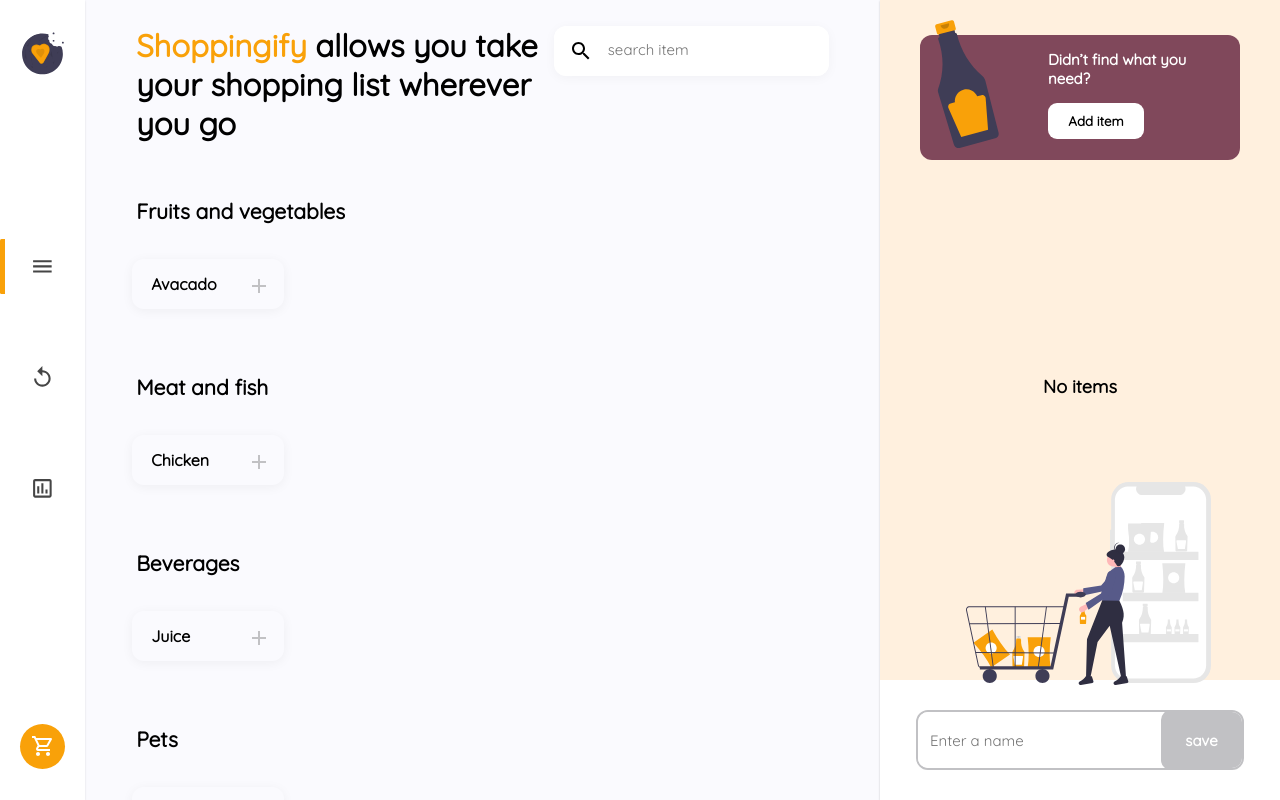
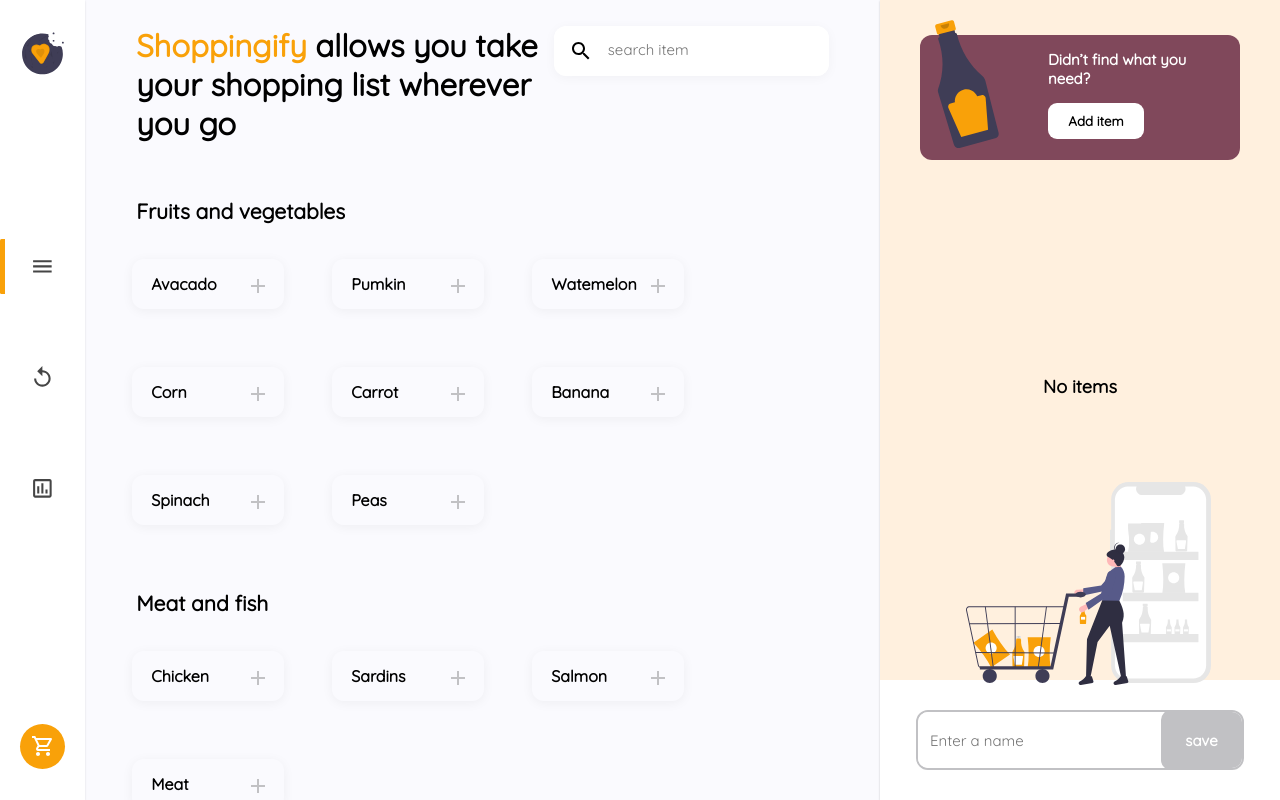
Before and after one commit to nisabmohd/Shoppingify, a React (Vite) app in the folder client/: page / in a window 1280 px wide. Built offline with nearby package versions, Linux system fonts and the light colour scheme.

Commit message:
data render as items

```diff
--- a/client/src/App.tsx
+++ b/client/src/App.tsx
@@ -30,6 +30,8 @@
     setShowCart(false);
   }
   function AddToCart(item: Item) {
+    setShowCart(true);
+    setSelected(undefined);
     setCartItems((cartItems) => [...cartItems, item]);
   }
 
@@ -48,7 +50,6 @@
           <Route path="/history" element={<History />} />
           <Route path="/statistics" element={<Statistics />} />
         </Routes>
-
         {showAdd && <Add />}
         {selected && <Details selected={selected} />}
         {showCart && <Cart cartItems={cartItems} />}
--- a/client/src/components/Card.tsx
+++ b/client/src/components/Card.tsx
@@ -45,21 +45,12 @@
           backgroundColor: "transparent",
           border: "none",
           outline: "none",
-          marginRight: "13px",
           cursor: "pointer",
+          marginRight: "14px",
         }}
+        onClick={(e) => handleAdd(e)}
       >
-        <button
-          style={{
-            backgroundColor: "transparent",
-            border: "none",
-            outline: "none",
-            cursor: "pointer",
-          }}
-          onClick={(e) => handleAdd(e)}
-        >
-          <AddIcon sx={{ color: "#C1C1C4", marginTop: "6px" }} />
-        </button>
+        <AddIcon sx={{ color: "#C1C1C4", marginTop: "6px" }} />
       </button>
     </div>
   );
--- a/client/src/components/Data.tsx
+++ b/client/src/components/Data.tsx
@@ -1,6 +1,8 @@
 import { Category } from "./Category";
+import data from "../data.json";
 
 export function Data() {
+  console.log(data);
   return (
     <div
       style={{
@@ -8,52 +10,9 @@
         height: "50px",
       }}
     >
-      <Category
-        name="Fruits and vegetables"
-        data={[
-          {
-            name: "Avacado",
-            id: 1,
-            category: "Fruits and vegetables",
-            img: "https://wp.inews.co.uk/wp-content/uploads/2021/11/PRI_212086616.jpg?resize=2048,1366&strip=all&quality=90",
-            note: "Nutrient-dense foods are those that provide substantial amounts of vitamins, minerals and other nutrients with relatively few calories. One-third of a medium avocado (50 g) has 80 calories and contributes nearly 20 vitamins and minerals, making it a great nutrient-dense food choice. ",
-          },
-        ]}
-      />
-      <Category
-        name="Meat and fish"
-        data={[
-          {
-            name: "Chicken",
-            id: 9,
-            category: "Meat and fish",
-            img: "https://assets.tendercuts.in/product/C/H/7bfc5e2d-3857-4f3e-a736-222c7a617b67.webp",
-            note: "Chicken has tryptophan, an amino acid that is responsible for raising serotonin levels in your brain. Serotonin is the “feel-good” neurochemical linked with mood",
-          },
-        ]}
-      />
-      <Category
-        name="Beverages"
-        data={[
-          {
-            name: "Juice",
-            id: 1,
-            category: "Beverages",
-            img: "https://www.thelittleepicurean.com/wp-content/uploads/2021/03/passionfruit-juice-1-700x1050.jpg",
-          },
-        ]}
-      />
-      <Category
-        name="Pets"
-        data={[
-          {
-            name: "Oats",
-            id: 1,
-            category: "Pets",
-            img: "https://i0.wp.com/post.healthline.com/wp-content/uploads/2020/06/dog-food-1296x728-header.jpg?w=1155&h=1528",
-          },
-        ]}
-      />
+      {data.map((item) => (
+        <Category key={item.category} name={item.category} data={item.items} />
+      ))}
     </div>
   );
 }
--- a/client/src/components/Details.tsx
+++ b/client/src/components/Details.tsx
@@ -107,6 +107,7 @@
             delete
           </button>
           <button
+            onClick={() => context.AddToCart(selected)}
             style={{
               fontWeight: "bold",
               border: "none",
--- a/client/src/data.json
+++ b/client/src/data.json
@@ -1,150 +1,147 @@
-{
-    "item1": {
+[
+    {
         "category": "Fruits and vegetables",
-        "item": [
+        "items": [
             {
+                "id": 11,
                 "name": "Avacado",
-                "id": 1
+                "category": "Fruits and vegetables",
+                "img": "https://i0.wp.com/images-prod.healthline.com/hlcmsresource/images/AN_images/is-avocado-a-fruit-or-a-vegetable-1296x728-feature.jpg?w=1155&h=1528",
+                "note": "Nutrient-dense foods are those that provide substantial amounts of vitamins, minerals and other nutrients with relatively few calories. One-third of a medium avocado (50 g) has 80 calories and contributes nearly 20 vitamins and minerals, making it a great nutrient-dense food choice. "
             },
             {
-                "name": "Banana",
-                "id": 2
+                "id": 12,
+                "name": "Pumkin",
+                "category": "Fruits and vegetables",
+                "img": "https://st2.depositphotos.com/1167801/5249/i/600/depositphotos_52498055-stock-photo-pumpkin.jpg",
+                "note": "Pumpkins, which produce very long annual vines, are planted individually or in twos or threes on little hills about 2.5 to 3 metres (8 to 10 feet) apart. Botanically, pumpkin fruits are a type of berry known as a pepo. They are generally large, 4–8 kg (9–18 pounds) or more, though some varieties are very small. The largest pumpkins are varieties of C. "
             },
             {
-                "name": "Carrot",
-                "id": 3
+                "id": 13,
+                "name": "Watemelon",
+                "category": "Fruits and vegetables",
+                "img": "https://i0.wp.com/post.healthline.com/wp-content/uploads/2021/11/watermelon-1296x728-header-1.jpg?w=1155&h=1528",
+                "note": "Watermelon is grown in favorable climates from tropical to temperate regions worldwide for its large edible fruit, which is a berry with a hard rind and no internal divisions, and is botanically called a pepo. The sweet, juicy flesh is usually deep red to pink, with many black seeds, although seedless varieties exist."
             },
             {
-                "name": "Fish",
-                "id": 4
+                "id": 14,
+                "name": "Corn",
+                "category": "Fruits and vegetables",
+                "img": "https://m.economictimes.com/thumb/msid-83390480,width-1200,height-900,resizemode-4,imgsize-176599/istock-1061097354.jpg",
+                "note": "Maize has become a staple food in many parts of the world, with the total production of maize surpassing that of wheat or rice. In addition to being consumed directly by humans (often in the form of masa), maize is also used for corn ethanol, animal feed and other maize products, such as corn starch and corn syrup."
             },
             {
-                "name": "Chicken",
-                "id": 5
+                "id": 15,
+                "name": "Carrot",
+                "category": "Fruits and vegetables",
+                "img": "https://www.healthshots.com/wp-content/uploads/2020/11/benefits-of-carrots.jpg",
+                "note": "The carrot is a biennial plant in the umbellifer family, Apiaceae. At first, it grows a rosette of leaves while building up the enlarged taproot. Fast-growing cultivars mature within three months (90 days) of sowing the seed, while slower-maturing cultivars need a month longer (120 days). "
             },
             {
-                "name": "Pre-cooked Corn",
-                "id": 6
+                "id": 16,
+                "name": "Banana",
+                "category": "Fruits and vegetables",
+                "img": "https://api.time.com/wp-content/uploads/2019/11/gettyimages-459761948.jpg",
+                "note": "banana is an elongated, edible fruit – botanically a berry – produced by several kinds of large herbaceous flowering plants in the genus Musa. In some countries, bananas used for cooking may be called plantains, distinguishing them from dessert bananas. The fruit is variable in size, color, and firmness, but is usually elongated and curved, with soft flesh rich in starch covered with a rind, which may be green, yellow, red, purple, or brown when ripe "
             },
             {
-                "name": "Mandarin Nadorcott",
-                "id": 7
+                "id": 17,
+                "name": "Spinach",
+                "category": "Fruits and vegetables",
+                "img": "https://www.maangchi.com/wp-content/uploads/2007/09/spinach-1.jpg",
+                "note": "Spinach is a leafy green flowering plant native to central and western Asia. It is of the order Caryophyllales, family Amaranthaceae, subfamily Chenopodioideae. Its leaves are a common edible vegetable consumed either fresh, or after storage using preservation techniques by canning, freezing, or dehydration."
             },
             {
-                "name": "Watermelon",
-                "id": 8
+                "id": 18,
+                "name": "Peas",
+                "category": "Fruits and vegetables",
+                "img": "https://img.freepik.com/free-photo/peas-pod-top-view_23-2148893673.jpg?w=2000",
+                "note": "Peas are annual plants, with a life cycle of one year. They are a cool-season crop grown in many parts of the world; planting can take place from winter to early summer depending on location. The average pea weighs between 0.1 and 0.36 gram. "
             }
         ]
     },
-    "item2": {
-        "category": "Meat and Fish",
-        "item": [
+    {
+        "category": "Meat and fish",
+        "items": [
             {
-                "name": "Avacado",
-                "id": 1
+                "id": 21,
+                "name": "Chicken",
+                "category": "Meat and fish",
+                "img": "https://assets.tendercuts.in/product/C/H/7bfc5e2d-3857-4f3e-a736-222c7a617b67.webp",
+                "note": "Chicken has tryptophan, an amino acid that is responsible for raising serotonin levels in your brain. Serotonin is the “feel-good” neurochemical linked with mood"
             },
             {
-                "name": "Banana",
-                "id": 2
+                "id": 22,
+                "name": "Sardins",
+                "category": "Meat and fish",
+                "img": "https://health.clevelandclinic.org/wp-content/uploads/sites/3/2017/08/goodFish-688588662-770x533-1-650x428.jpg",
+                "note": "sardine, any of certain food fishes of the herring family, Clupeidae, especially members of the genera Sardina, Sardinops, and Sardinella; the name sardine can also refer to the common herring and to other small herrings or herringlike fishes when canned in oil. The European sardine known as pilchard in Britain."
             },
             {
-                "name": "Carrot",
-                "id": 3
+                "id": 23,
+                "name": "Salmon",
+                "category": "Meat and fish",
+                "img": "https://post.healthline.com/wp-content/uploads/2021/12/salmon-fillet-fillets-732x549-thumbnail-732x549.jpg",
+                "note": "Salmon are typically anadromous: they hatch in the gravel beds of shallow fresh water streams, migrate to the ocean as adults and live like sea fish, then return to fresh water to reproduce. However, populations of several species are restricted to fresh water throughout their lives. Folklore has it that the fish return to the exact spot where they hatched to spawn, and tracking studies have shown this to be mostly true"
             },
             {
-                "name": "Fish",
-                "id": 4
-            },
-            {
-                "name": "Chicken",
-                "id": 5
-            },
-            {
-                "name": "Pre-cooked Corn",
-                "id": 6
-            },
-            {
-                "name": "Mandarin Nadorcott",
-                "id": 7
-            },
-            {
-                "name": "Watermelon",
-                "id": 8
+                "id": 24,
+                "name": "Meat",
+                "category": "Meat and fish",
+                "img": "https://staticfanpage.akamaized.net/wp-content/uploads/sites/22/2020/06/iStock-1141704314-1200x675.jpg",
+                "note": "Meat is mainly composed of water, protein, and fat. It is edible raw, but is normally eaten after it has been cooked and seasoned or processed in a variety of ways. Unprocessed meat will spoil or rot within hours or days as a result of infection with, and decomposition by, bacteria and fungi."
             }
         ]
     },
-    "item3": {
-        "category": "Fruits and vegetables",
-        "item": [
+    {
+        "category": "Beverages",
+        "items": [
             {
-                "name": "Avacado",
-                "id": 1
+                "id": 31,
+                "name": "Juice",
+                "category": "Beverages",
+                "img": "https://www.thelittleepicurean.com/wp-content/uploads/2021/03/passionfruit-juice-1-700x1050.jpg"
             },
             {
-                "name": "Banana",
-                "id": 2
+                "id": 32,
+                "name": "Coke",
+                "category": "Beverages",
+                "img": "https://www.beveragedaily.com/var/wrbm_gb_food_pharma/storage/images/_aliases/wrbm_large/publications/food-beverage-nutrition/beveragedaily.com/article/2019/07/12/diet-coke-helps-boost-coca-cola-s-brand-value-brand-finance-rankings/9912727-1-eng-GB/Diet-Coke-helps-boost-Coca-Cola-s-brand-value-Brand-Finance-rankings.jpg"
             },
             {
-                "name": "Carrot",
-                "id": 3
+                "id": 33,
+                "name": "Cofee",
+                "category": "Beverages",
+                "img": "https://www.worldatlas.com/r/w1200/upload/12/f8/83/coffee-cup.jpg"
             },
             {
-                "name": "Fish",
-                "id": 4
-            },
-            {
-                "name": "Chicken",
-                "id": 5
-            },
-            {
-                "name": "Pre-cooked Corn",
-                "id": 6
-            },
-            {
-                "name": "Mandarin Nadorcott",
-                "id": 7
-            },
-            {
-                "name": "Watermelon",
-                "id": 8
+                "id": 34,
+                "name": "Lemonade",
+                "category": "Beverages",
+                "img": "https://www.worldvision.org/wp-content/uploads/2017/07/Lime-Soda-167-850x568.jpg"
             }
         ]
     },
-    "item4": {
-        "category": "Fruits and vegetables",
-        "item": [
+    {
+        "category": "Pets",
+        "items": [
             {
-                "name": "Avacado",
-                "id": 1
-            },
+                "id": 41,
+                "name": "Oats",
+                "category": "Pets",
+                "img": "https://i0.wp.com/post.healthline.com/wp-content/uploads/2020/06/dog-food-1296x728-header.jpg?w=1155&h=1528",
+                "note": "The oat (Avena sativa), sometimes called the common oat, is a species of cereal grain grown for its seed, which is known by the same name (usually in the plural, unlike other cereals and pseudocereals). While oats are suitable for human consumption as oatmeal and rolled oats, one of the most common uses is as livestock feed. "
+            }
+        ]
+    },
+    {
+        "category": "Misc",
+        "items": [
             {
-                "name": "Banana",
-                "id": 2
-            },
-            {
-                "name": "Carrot",
-                "id": 3
-            },
-            {
-                "name": "Fish",
-                "id": 4
-            },
-            {
-                "name": "Chicken",
-                "id": 5
-            },
-            {
-                "name": "Pre-cooked Corn",
-                "id": 6
-            },
-            {
-                "name": "Mandarin Nadorcott",
-                "id": 7
-            },
-            {
-                "name": "Watermelon",
-                "id": 8
+                "id": 51,
+                "name": "Needle",
+                "category": "Misc"
             }
         ]
     }
-}
+]
```
Also changed, not shown: client/src/components/Cart.tsx (+16 -3 lines), 1 other file (tests, documents, lock files or other folders).
